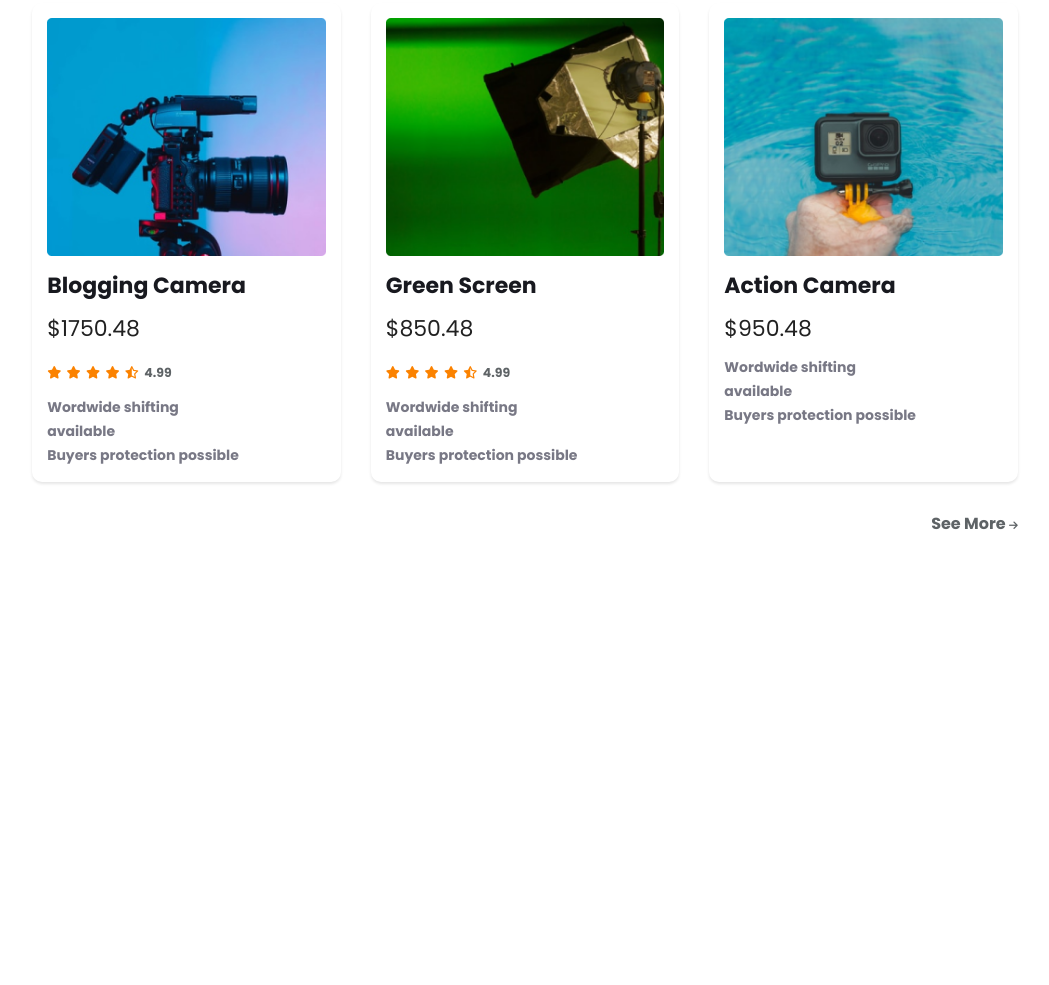
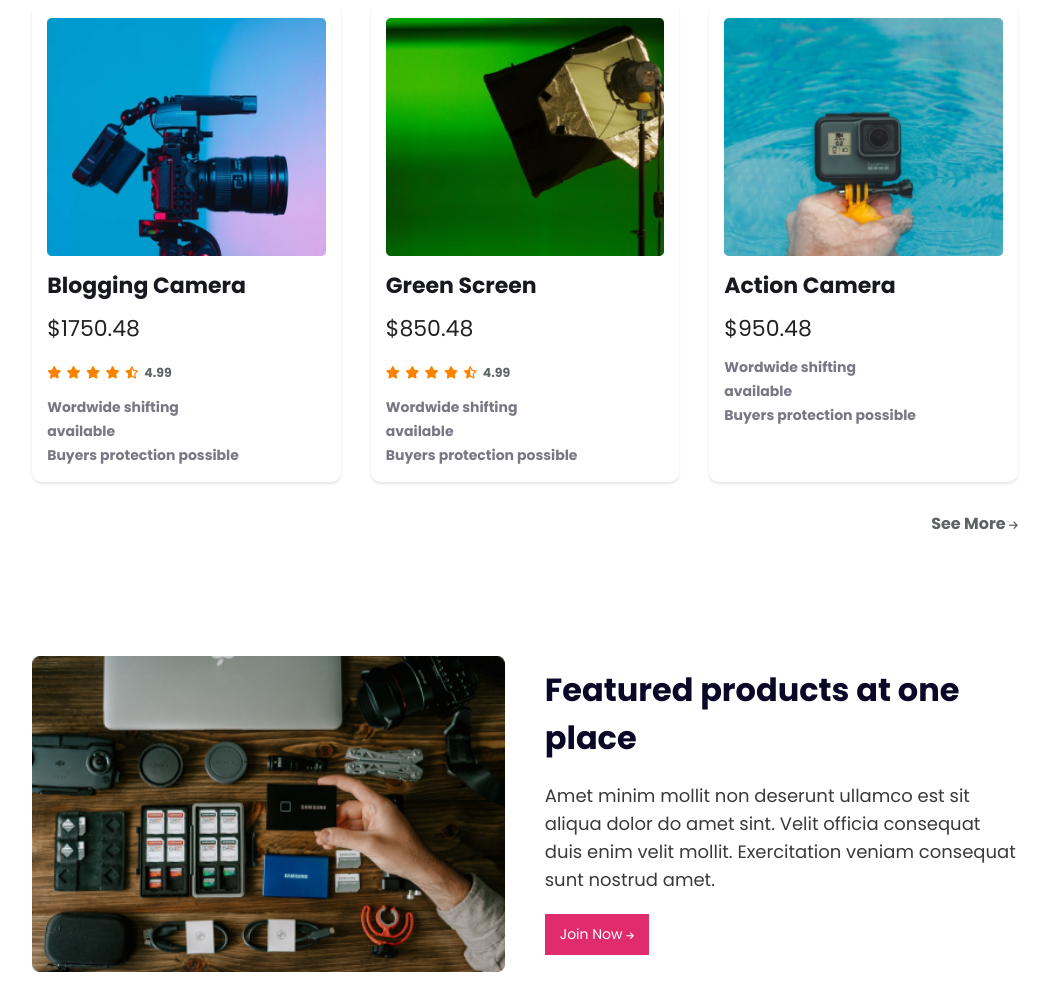
Before and after one commit to BurhanUddinAhmad/influencer-gear, a plain HTML site: page index.html in a window 1280 px wide. Shown: the part 1949-2934 px from the top of the page, without its empty margins (115-1164 px from the left). Before the commit the page ends 2495 px from the top, so only its background shows below. Drawn offline with Linux system fonts and the light colour scheme.

Commit message:
Added feature section

```diff
--- a/css/responsive.css
+++ b/css/responsive.css
@@ -55,6 +55,11 @@
     grid-template-rows: auto;
     justify-content: center;
     }
+    /* ===== Featured products ==== */
+    .feature {
+        flex-direction:column ;
+    }
+
 }
 
 @media screen and (max-width: 630px) {
--- a/css/style.css
+++ b/css/style.css
@@ -201,3 +201,30 @@ section {
 .see-more a:hover {
     color: #000;
 }
+/* ===== Featured products ==== */
+.feature {
+    display: flex;
+    justify-content: space-between;
+    align-items: center;
+    gap: 2rem;
+}
+.feature-pic {
+    flex-basis: 48%;
+}
+.feature-pic img {
+    width: 100%;
+}
+.feature-detail {
+    flex-basis: 48%;
+}
+.feature-detail h2 {
+    font-size: 3.2rem;
+    font-weight: 700;
+    color: #0A0826;
+    margin-bottom: 2rem;
+}
+.feature-detail p {
+    font-size: 1.8rem;
+    line-height: 2.8rem;
+    margin-bottom: 2rem;
+}
--- a/index.html
+++ b/index.html
@@ -196,6 +196,25 @@
 
         </section>
 
+        <!-- Featured products -->
+        <section>
+            <div class="container">
+                <div class="feature">
+                    <div class="feature-pic">
+                        <img src="./images/gear.png" alt="">
+                    </div>
+                    <div class="feature-detail">
+                        <h2>Featured products at one place</h2>
+                        <p>Amet minim mollit non deserunt ullamco est sit aliqua dolor do amet sint.
+                            Velit officia consequat duis enim velit mollit.
+                            Exercitation veniam consequat sunt nostrud amet.
+                        </p>
+                        <button>Join Now <i class="fa-solid fa-arrow-right"></i></button>
+                    </div>
+                </div>
+            </div>
+        </section>
+
     </main>
     <footer></footer>
 
```
